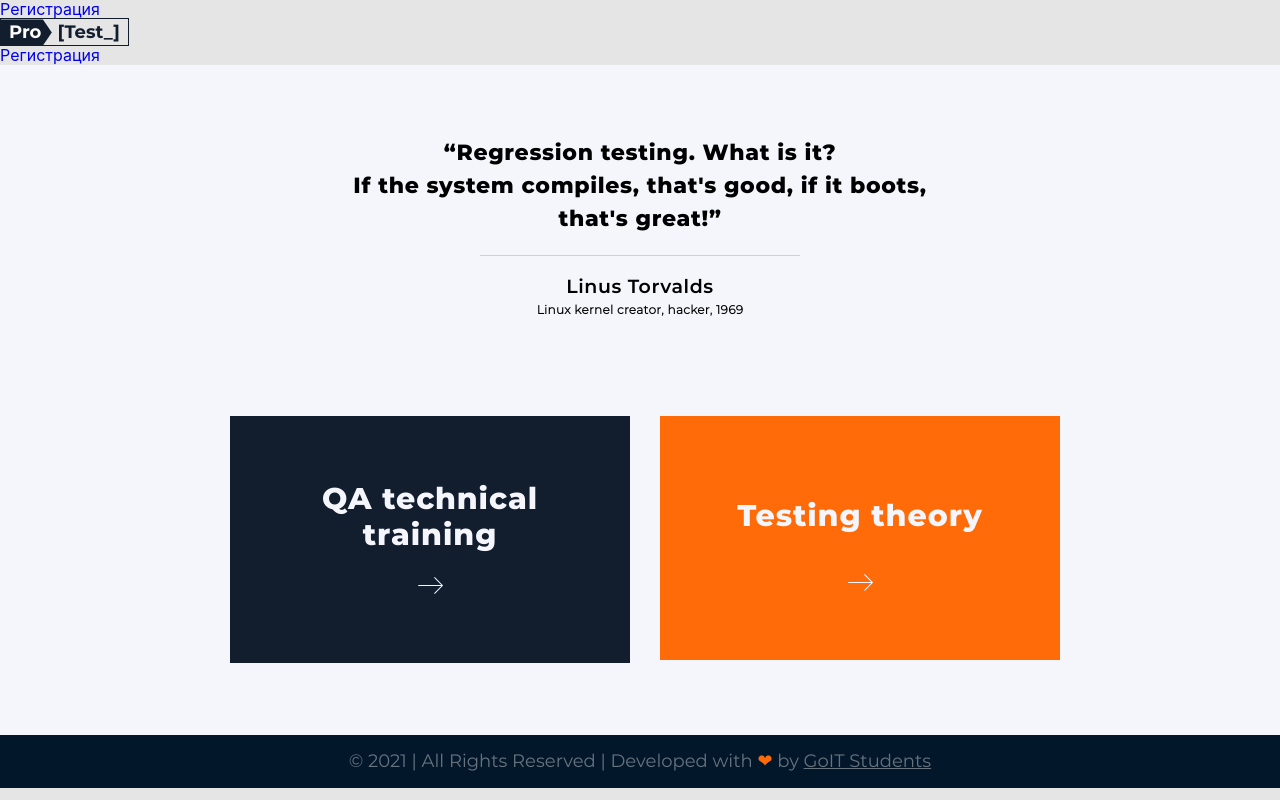
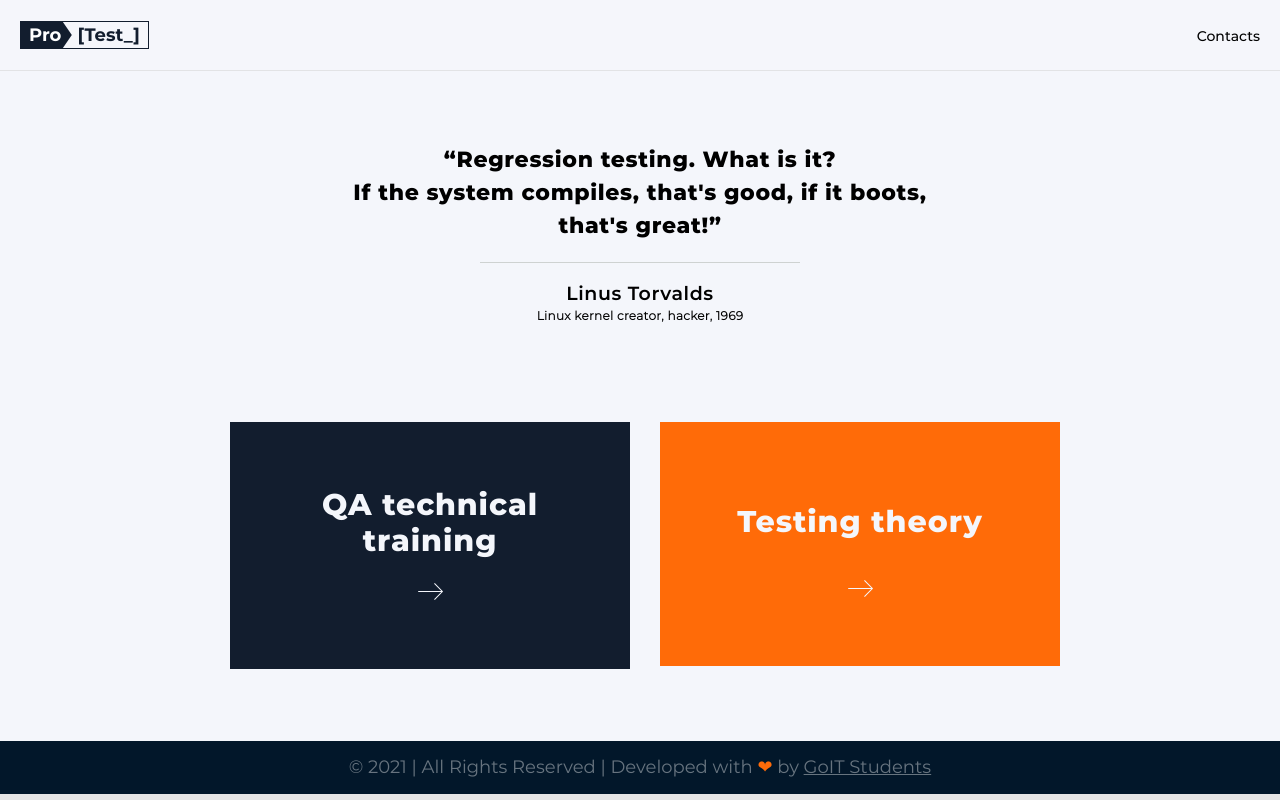
Before and after one commit to yuriev-yuriy/finalGroupProjectReact, a React (Create React App) app: page / in a window 1280 px wide. Built offline with nearby package versions, Linux system fonts and the light colour scheme.

Commit message:
fix problem with app

```diff
--- a/src/App.js
+++ b/src/App.js
@@ -1,15 +1,14 @@
 import React from 'react';
 import routes from './routes';
 
-import { Component, lazy, Suspense } from 'react';
-import { BrowserRouter, Switch, Route, Redirect } from 'react-router-dom';
+import { lazy, Suspense } from 'react';
+import { BrowserRouter, Switch, Route } from 'react-router-dom';
 
-import Logo from './components/Logo/index';
-import Header from './components/Header';
+import Header from './components/Header/';
 
-import AuthView from './views/AuthView';
+import AuthView from './views/AuthView/';
 
-import Footer from './components/Footer';
+import Footer from './components/Footer/';
 
 const MainView = lazy(() =>
   import('./views/MainView' /*webpackChunkName: "MainView"*/),
@@ -30,14 +29,12 @@ const Results = lazy(() =>
 function App() {
   return (
     <BrowserRouter>
-      <Header />
       <Suspense fallback={'Loading'}>
-        <Logo to={routes.MAIN_VIEW} />
-        <Header to={routes.MAIN_VIEW} />
+        <Header />
         <Switch>
           <Route path={routes.USEFUL_INFO_VIEW} component={UseFulInfoView} />
           <Route path={routes.CONTACTS_VIEW} component={ContactsView} />
-          <Route path="/auth" component={AuthView} />
+          <Route path={routes.AUTH_VIEW} component={AuthView} />
           <Route path={routes.RESULT_VIEW} component={Results} />
           <Route path={routes.MAIN_VIEW} component={MainView} />
         </Switch>
--- a/src/components/AuthNav.js
+++ /dev/null
@@ -1,14 +0,0 @@
-import { Link } from 'react-router-dom';
-
-export default function AuthNav() {
-  return (
-    <div>
-      <Link
-        to="/auth"
-        // exact
-      >
-        Регистрация
-      </Link>
-    </div>
-  );
-}
--- a/src/components/Header.js
+++ /dev/null
@@ -1,10 +0,0 @@
-import AuthNav from './AuthNav';
-import { authSelectors } from '../redux/auth';
-
-export default function AppBar() {
-  return (
-    <>
-      <AuthNav />
-    </>
-  );
-}
--- a/src/components/Header/Header.js
+++ b/src/components/Header/Header.js
@@ -9,7 +9,7 @@ import routes from '../../routes';
 // import { authSelectors } from '../../redux/auth/auth-selectors';
 import styles from './Header.module.css';
 
-function Header() {
+function Header({ to }) {
   const [isOpen, setIsOpen] = useState(false);
   // const isLoggedIn = useSelector(authSelectors.getIsLoggedIn);
   return (
```
Also changed, not shown: 1 other file (tests, documents, lock files or other folders).
